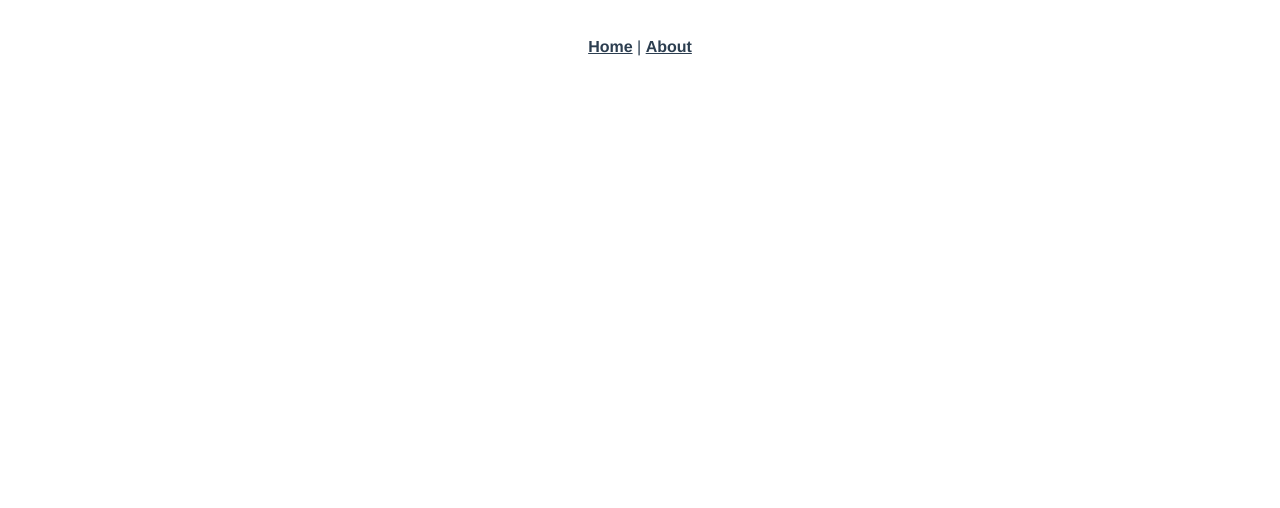
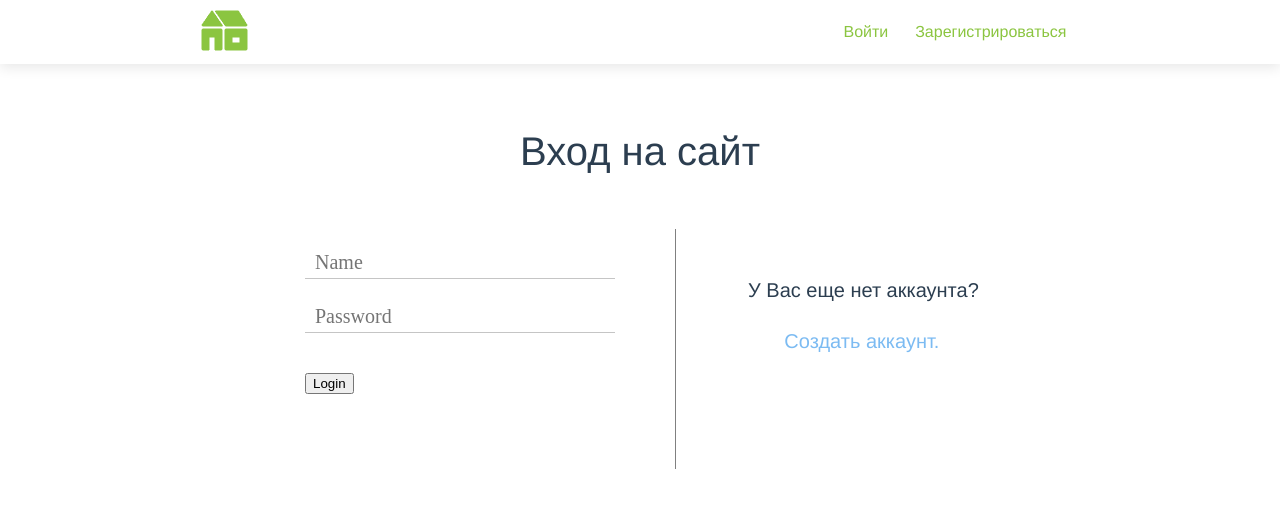
Before and after one commit to KamilLatipov/CottageBooking_VueJs, a Vue app: page /login in a window 1280 px wide. Shown: the top 508 px of the page. Built offline with nearby package versions, Linux system fonts and the light colour scheme.

Commit message:
Main-page

```diff
--- a/src/App.vue
+++ b/src/App.vue
@@ -1,27 +1,13 @@
 <template>
-  <div id="app">
-    <div id="nav">
-      <router-link to="/">Home</router-link> |
-      <router-link to="/about">About</router-link>
-      <span v-if="isLoggedIn"> | <a @click="logout">Logout</a></span>
-    </div>
-    <router-view/>
-  </div>
+    <Header/>
 </template>
+<script>
+    import Header from '@/components/header'
+  export default {
+    components : {
+       Header,
+    },
 
-<script>
-  export default {
-    computed : {
-      isLoggedIn : function(){ return this.$store.getters.isLoggedIn}
-    },
-    methods: {
-      logout: function () {
-        this.$store.dispatch('logout')
-                .then(() => {
-                  this.$router.push('/login')
-                })
-      }
-    },
   }
 </script>
 
@@ -33,17 +19,11 @@
   text-align: center;
   color: #2c3e50;
 }
-
-#nav {
-  padding: 30px;
-
-  a {
-    font-weight: bold;
-    color: #2c3e50;
-
-    &.router-link-exact-active {
-      color: #42b983;
+    body {
+        margin: 0;
     }
-  }
-}
+    a {
+        text-decoration: none;
+        color: #8bc540;
+    }
 </style>
--- a/src/components/Login.vue
+++ /dev/null
@@ -1,40 +0,0 @@
-<template>
-    <div>
-        <form class="login" @submit.prevent="login">
-            <h1>Sign in</h1>
-            <label>Email</label>
-            <input required v-model="email" type="email" placeholder="Name"/>
-            <label>Password</label>
-            <input required v-model="password" type="password" placeholder="Password"/>
-            <hr/>
-            <button type="submit">Login</button>
-        </form>
-    </div>
-
-</template>
-
-<script>
-    export default {
-        data(){
-            return {
-                email : "",
-                password : ""
-            }
-        },
-        methods: {
-            login: function () {
-                let email = this.email
-                let password = this.password
-                this.$store.dispatch('login', { email, password })
-                    .then(() => this.$router.push('/'))
-                    .catch(err => alert(err))
-            }
-        }
-
-    }
-
-</script>
-
-<style scoped>
-
-</style>
--- /dev/null
+++ b/src/components/header.vue
@@ -0,0 +1,58 @@
+<template>
+    <div id="app">
+        <header class="main-header">
+           <nav class="main-nav" >
+            <router-link to="/" class="main-nav__link main-nav__image">
+                <img width="50" height="50" src="../assets/house.png"/>
+            </router-link>
+             <div class="main-nav__user">
+              <span v-if="isLoggedIn"> | <a @click="logout">Logout</a></span>
+              <router-link to="/Login" v-if="!isLoggedIn" class="main-nav__link">Войти</router-link>
+                 <router-link to="/Registration" v-if="!isLoggedIn" class="main-nav__link">Зарегистрироваться</router-link>
+             </div>
+           </nav>
+        </header>
+        <router-view/>
+    </div>
+</template>
+
+<script>
+    export default {
+        name: "header",
+        computed : {
+            isLoggedIn : function(){ return this.$store.getters.isLoggedIn}
+        },
+        methods: {
+            logout: function () {
+                this.$store.dispatch('logout')
+                    .then(() => {
+                        this.$router.push('/login')
+                    })
+            }
+        },
+    }
+
+</script>
+
+<style scoped>
+  .main-header {
+      width: 100%;
+
+      box-shadow: 0 4px 12px 0 rgba(0, 0, 0, 0.09);
+  }
+  .main-nav {
+      display: flex;
+      align-items: center;
+      justify-content: space-between;
+
+      margin: 0 200px;
+      padding: 5px 0;
+  }
+  .main-nav__user  {
+      display: flex;
+      justify-content: space-around;
+
+      width: 250px;
+  }
+
+</style>
--- a/src/main.js
+++ b/src/main.js
@@ -13,6 +13,8 @@ if (token) {
   Vue.prototype.$http.defaults.headers.common['Authorization'] = token
 }
 
+Vue.component('')
+
 new Vue({
   router,
   store,
--- a/src/router/index.js
+++ b/src/router/index.js
@@ -1,15 +1,12 @@
 import Vue from 'vue'
 import VueRouter from 'vue-router'
-import Home from '../views/Home.vue'
+import Login from "../views/Login.vue"
+import Home from "../views/Home.vue"
+import Register from "../views/Register.vue"
 
 Vue.use(VueRouter)
 
 const routes = [
-  {
-    path: '/',
-    name: 'home',
-    component: Home
-  },
   {
     path: '/about',
     name: 'about',
@@ -17,6 +14,21 @@ const routes = [
     // this generates a separate chunk (about.[hash].js) for this route
     // which is lazy-loaded when the route is visited.
     component: () => import(/* webpackChunkName: "about" */ '../views/About.vue')
+  },
+  {
+    path:'/login',
+    name:'login',
+    component: Login
+  },
+  {
+    path:'/Registration',
+    name:'register',
+    component: Register
+  },
+  {
+    path:'/',
+    name:'home',
+    component: Home
   }
 ]
 
--- a/src/views/Home.vue
+++ b/src/views/Home.vue
@@ -1,18 +1,43 @@
 <template>
-  <div class="home">
-    <img alt="Vue logo" src="../assets/logo.png">
-    <Login/>
-  </div>
+  <section class="main__list">
+    <div class="main__item">
+      <img/>
+      <p>
+        Блаблабла
+      </p>
+    </div>
+    <div class="main__item">
+      <img/>
+      <p>
+        Блаблабла
+      </p>
+    </div>
+    <div class="main__item">
+      <img/>
+      <p>
+        Блаблабла
+      </p>
+    </div>
+  </section>
 </template>
 
 <script>
-
-import Login from '@/components/Login.vue'
-
 export default {
   name: 'home',
-  components: {
-    Login
+}
+
+</script>
+<style>
+  .main__list {
+    margin: 0 auto;
+
+    display: flex;
+    flex-direction: column;
+    align-items: center;
   }
-}
-</script>
+  .main__item {
+    width: 800px;
+    border: 1px solid black;
+    border-radius: 10px 10px;
+  }
+</style>
--- /dev/null
+++ b/src/views/Login.vue
@@ -0,0 +1,205 @@
+<template>
+   <div class="login-window">
+    <h1 class="login-window__headline">
+        Вход на сайт
+    </h1>
+    <div class="login-form">
+        <form class="login-form__field" @submit.prevent="login">
+            <ul class="user-form">
+                <li class="user-form__login">
+                    <label></label>
+                    <div class="bottom-line">
+                        <input required v-model="email" type="email" placeholder="Name"/>
+                    </div>
+                </li>
+                <li class="user-form__password">
+                    <label></label>
+                    <div class="bottom-line">
+                        <input required v-model="password" type="password" placeholder="Password"/>
+                    </div>
+                <li class="user-form__sign-in">
+                    <button type="submit">Login</button>
+                </li>
+            </ul>
+        </form>
+        <div class="sideline"></div>
+        <div class="user-registration">
+            <p class="user-registration__text">У Вас еще нет аккаунта?
+            </p>
+            <a href="/abd_war/registration" class="user-registration__link" >
+                <p>Создать аккаунт.
+                </p>
+            </a>
+        </div>
+    </div>
+   </div>
+</template>
+
+<script>
+    export default {
+        data(){
+            return {
+                email : "",
+                password : ""
+            }
+        },
+        methods: {
+            login: function () {
+                let email = this.email
+                let password = this.password
+                this.$store.dispatch('login', { email, password })
+                    .then(() => this.$router.push('/'))
+                    .catch(err => alert(err))
+            }
+        }
+
+    }
+
+</script>
+
+<style scoped>
+    .sideline {
+        width: 1px;
+        height: 240px;
+        border-left: 1.1px solid grey;
+    }
+    .login-window {
+        width: 750px;
+        margin: 0 auto;
+        margin-top: 40px;
+    }
+    .login-window__headline {
+        font-size: 40px;
+        font-weight: 200;
+        padding-top: 25px;
+        margin-bottom: 55px;
+        text-transform: lowercase;
+    }
+    .login-window__headline:first-letter {
+        text-transform: uppercase;
+    }
+    .user-form {
+        display: -webkit-box;
+        display: -ms-flexbox;
+        display: flex;
+        -ms-flex-wrap: wrap;
+        flex-wrap: wrap;
+        width: 330px;
+        margin-right: 40px;
+        list-style: none;
+    }
+    .user-form li {
+        display: -webkit-box;
+        display: -ms-flexbox;
+        display: flex;
+        -ms-flex-wrap: wrap;
+        flex-wrap: wrap;
+    }
+    .user-form input {
+        width: 300px;
+        font-size: 20px;
+        font-family: 'Montserrat';
+        padding: 6px 0 4px 10px;
+        border: none;
+        outline: none;
+    }
+    .user-form__login,
+    .user-form__password {
+        margin-bottom: 20px;
+    }
+    .user-form__login label,
+    .user-form__password label {
+        margin-bottom: 5px;
+    }
+    .user-form__help {
+        margin-bottom: 25px;
+        font-size: 12px;
+        /* Заменить теги на классы */
+    }
+    .user-form__help label {
+        margin-right: 55px;
+    }
+    .user-form__help a {
+        color: black;
+    }
+    .user-form__remember input {
+        width: 15px;
+    }
+    .user-form__sign-in {
+        margin-bottom: 35px;
+        margin-top: 20px;
+    }
+    .user-form__sign-in input {
+        width: 150px;
+        padding: 10px 0 10px 2px;
+        font-size: 17px;
+        color: #7cbbf2;
+        background-color: white;
+        border: 2px solid #7cbbf2;
+        border-radius: 20px 20px;
+        -webkit-box-shadow: none;
+        box-shadow: none;
+    }
+    .bottom-line {
+        border-bottom: 1px solid rgba(191, 191, 191, 0.9);
+    }
+    .login-form {
+        display: -webkit-box;
+        display: -ms-flexbox;
+        display: flex;
+    }
+    .user-registration {
+        width: 335px;
+        margin-left: 35px;
+        margin-top: 30px;
+        font-size: 20px;
+    }
+    .user-registration__link p {
+        width: 240px;
+        padding: 8px 0 8px 0;
+        margin-left: 30px;
+        color: #7cbbf2;
+    }
+    .sideline {
+        width: 1px;
+        height: 240px;
+        border-left: 1.1px solid grey;
+    }
+    .login-checkbox {
+        position: relative;
+        padding-left: 19px;
+        cursor: pointer;
+    }
+    .login-checkbox input[type="checkbox"] + .checkbox-indicator {
+        position: absolute;
+        top: 0;
+        left: 0;
+        width: 14px;
+        height: 14px;
+        border-radius: 4px 4px;
+        background-color: #3899eb;
+    }
+    .login-checkbox input[type="checkbox"]:focus + .checkbox-indicator {
+        border-color: #663d15;
+        outline: thin dotted;
+        outline: 5px auto -webkit-focus-ring-color;
+    }
+    .login-checkbox input[type="checkbox"]:checked + .checkbox-indicator::before,
+    .login-checkbox input[type="checkbox"]:checked + .checkbox-indicator::after {
+        content: "";
+        position: absolute;
+        top: 6px;
+        left: 1.5px;
+        width: 11px;
+        height: 2px;
+        background-color: white;
+    }
+    .login-checkbox input[type="checkbox"]:checked + .checkbox-indicator::before {
+        -webkit-transform: rotate(45deg);
+        transform: rotate(45deg);
+    }
+    .login-checkbox input[type="checkbox"]:checked + .checkbox-indicator::after {
+        -webkit-transform: rotate(-45deg);
+        transform: rotate(-45deg);
+    }
+</style>
```
Also changed, not shown: src/assets/house.png (added), src/views/Register.vue (renamed from src/components/Register.vue).
